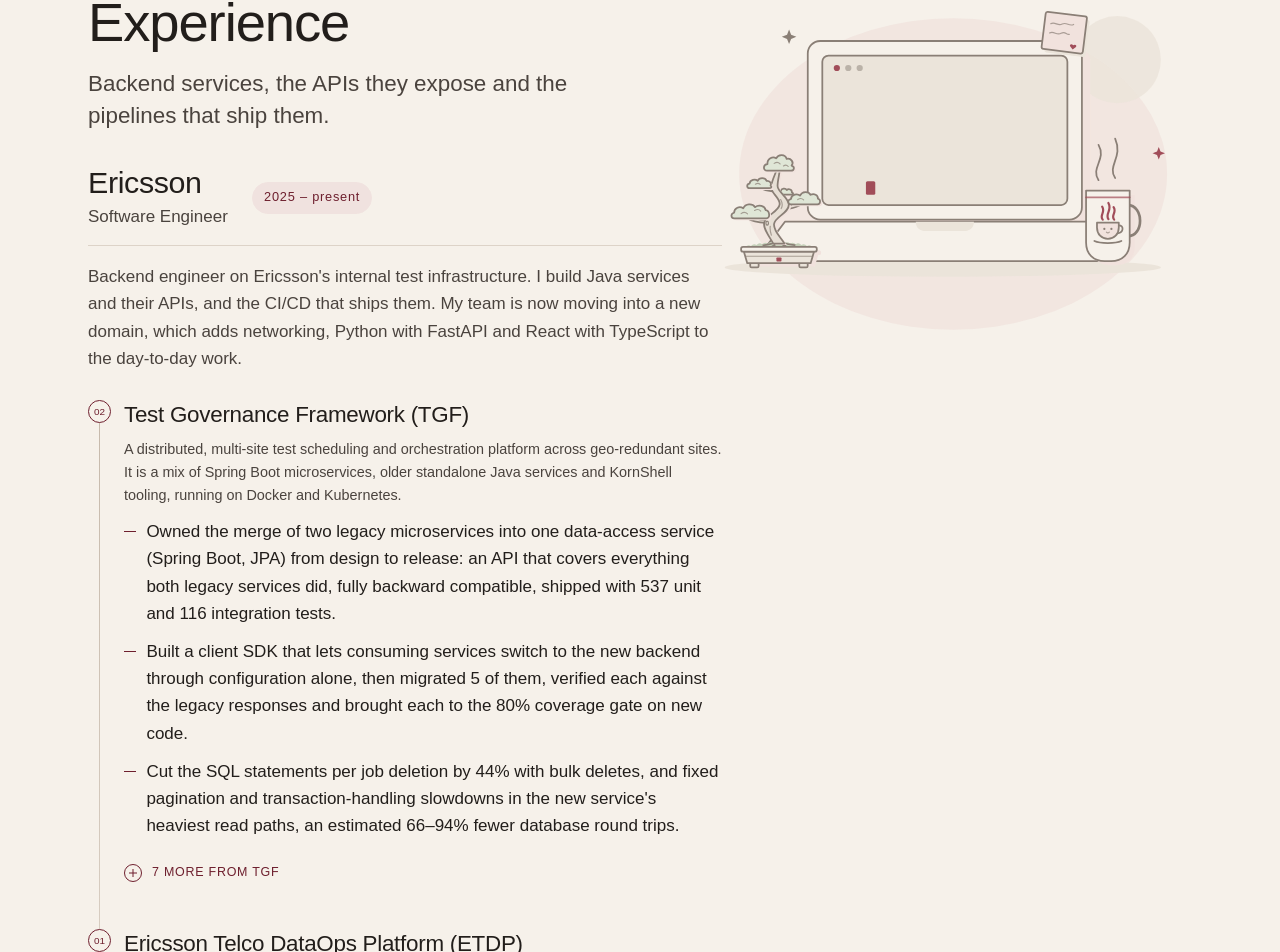
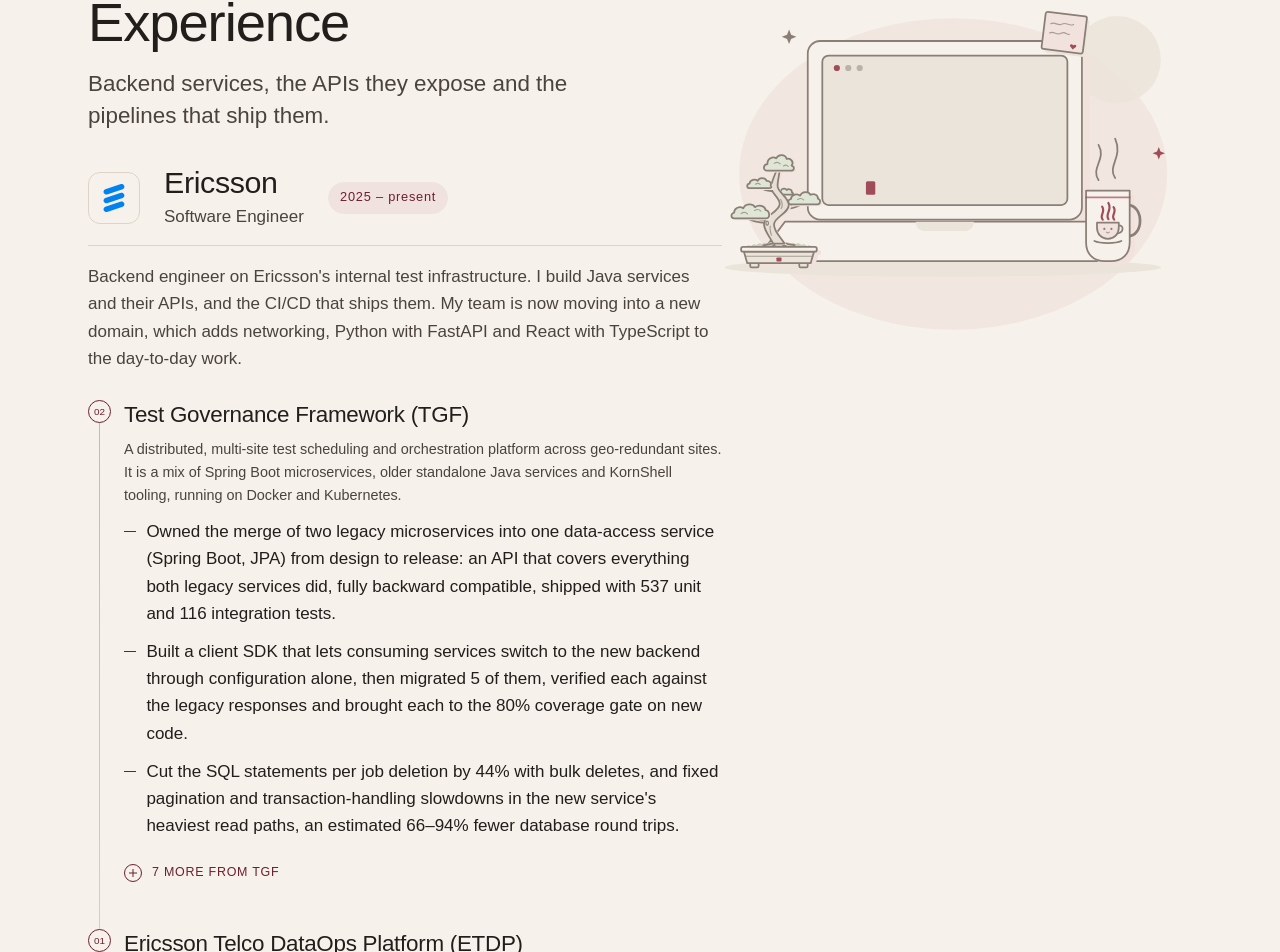
Before and after one commit to Princz-Mia/portfolio-website, a Next.js app: page / in a window 1280 px wide. Shown: the part 832-1784 px from the top of the page. Built offline with nearby package versions, Linux system fonts and the light colour scheme; a web font is replaced by a local one.

Commit message:
feat(experience): show the Ericsson logo beside the role

```diff
--- a/src/components/sections/Experience.tsx
+++ b/src/components/sections/Experience.tsx
@@ -4,6 +4,7 @@ import { Highlights } from "@/components/Highlights";
 import { WorkArt } from "@/components/illustrations/WorkArt";
 import { LaptopScreen } from "@/components/laptop/LaptopScreen";
 import { DeskScene } from "@/components/work/DeskScene";
+import { OrgLogo } from "@/components/work/OrgLogo";
 import styles from "./Experience.module.css";
 
 type ExperienceProps = {
@@ -40,6 +41,7 @@ export function Experience({ roles, technical }: ExperienceProps) {
         {roles.map((role) => (
           <article key={`${role.organisation}-${role.title}`} className={styles.role}>
             <header className={`${styles.roleHead} reveal`}>
+              {role.logo ? <OrgLogo name={role.logo} /> : null}
               <div>
                 <h3 className={styles.org}>{role.organisation}</h3>
                 <p className={styles.roleTitle}>{role.title}</p>
--- /dev/null
+++ b/src/components/work/OrgLogo.module.css
@@ -0,0 +1,14 @@
+.badge {
+  flex: none;
+  display: grid;
+  place-items: center;
+  width: 3.25rem;
+  height: 3.25rem;
+  border: 1px solid var(--rule);
+  border-radius: 0.75rem;
+  background: var(--paper);
+}
+
+.badge svg {
+  display: block;
+}
--- /dev/null
+++ b/src/components/work/OrgLogo.tsx
@@ -0,0 +1,26 @@
+import type { OrgLogoKey } from "@/content";
+import styles from "./OrgLogo.module.css";
+
+/**
+ * Employer marks, drawn inline so they stay crisp and need no extra request.
+ * Path data from Simple Icons (CC0, https://simpleicons.org); the marks
+ * themselves are trademarks of their owners.
+ */
+const LOGOS: Record<OrgLogoKey, { path: string; color: string }> = {
+  ericsson: {
+    color: "#0082f0",
+    path: "M20.76 1.593A2.36 2.36 0 0 0 19.572.225c-.54-.27-1.188-.336-2.256.02L5.187 4.29c-1.068.357-1.548.795-1.818 1.338a2.36 2.36 0 0 0 1.059 3.174c.54.27 1.188.336 2.256-.021l12.129-4.044c1.068-.354 1.548-.795 1.818-1.338a2.35 2.35 0 0 0 .13-1.806zm0 7.485a2.36 2.36 0 0 0-1.188-1.368c-.54-.27-1.188-.336-2.256.021L5.187 11.775c-1.068.357-1.548.795-1.818 1.338a2.36 2.36 0 0 0 1.059 3.174c.54.27 1.188.336 2.256-.021l12.129-4.041c1.068-.357 1.548-.795 1.818-1.341a2.35 2.35 0 0 0 .13-1.806zm0 7.488a2.36 2.36 0 0 0-1.188-1.368c-.54-.27-1.188-.336-2.256.021L5.187 19.263c-1.068.357-1.548.795-1.818 1.338a2.36 2.36 0 0 0 1.059 3.174c.54.27 1.188.336 2.256-.02l12.129-4.045c1.068-.354 1.548-.795 1.818-1.338a2.35 2.35 0 0 0 .13-1.806z",
+  },
+};
+
+/** A small badge with the employer's mark. Decorative: the name sits beside it. */
+export function OrgLogo({ name }: { name: OrgLogoKey }) {
+  const logo = LOGOS[name];
+  return (
+    <span className={styles.badge} aria-hidden="true">
+      <svg viewBox="0 0 24 24" width="28" height="28" focusable="false" style={{ color: logo.color }}>
+        <path d={logo.path} fill="currentColor" />
+      </svg>
+    </span>
+  );
+}
--- a/src/content/types.ts
+++ b/src/content/types.ts
@@ -49,8 +49,13 @@ export type RoleChapter = {
   highlights: string[];
 };
 
+/** Employers with a mark in `src/components/work/OrgLogo.tsx`. */
+export type OrgLogoKey = "ericsson";
+
 export type Role = {
   organisation: string;
+  /** Optional employer mark shown beside the name. */
+  logo?: OrgLogoKey;
   title: string;
   /**
    * Human readable period, e.g. "2024 – present". Leave `null` to omit it rather
```
Also changed, not shown: 1 other file (tests, documents, lock files or other folders).
